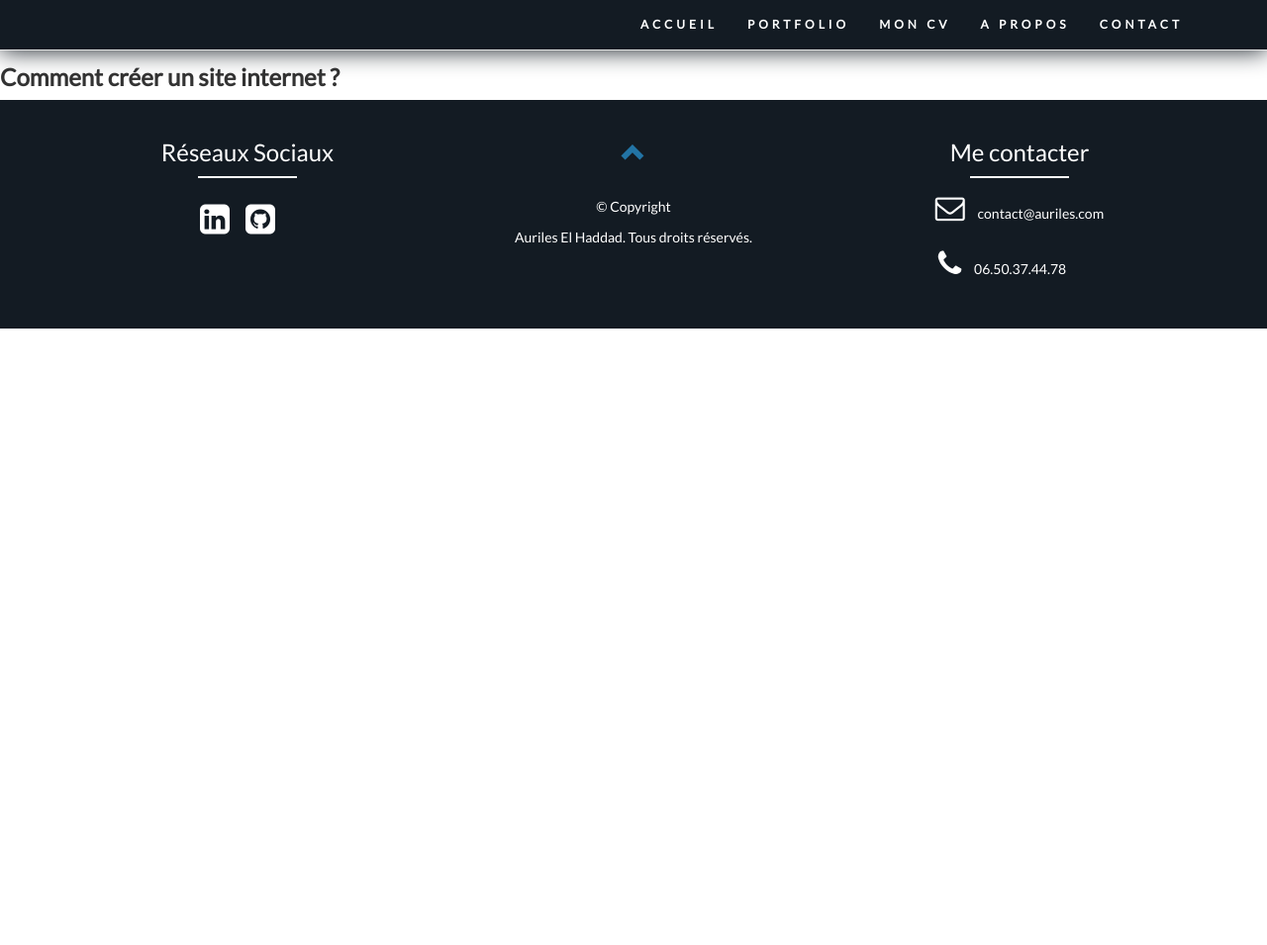
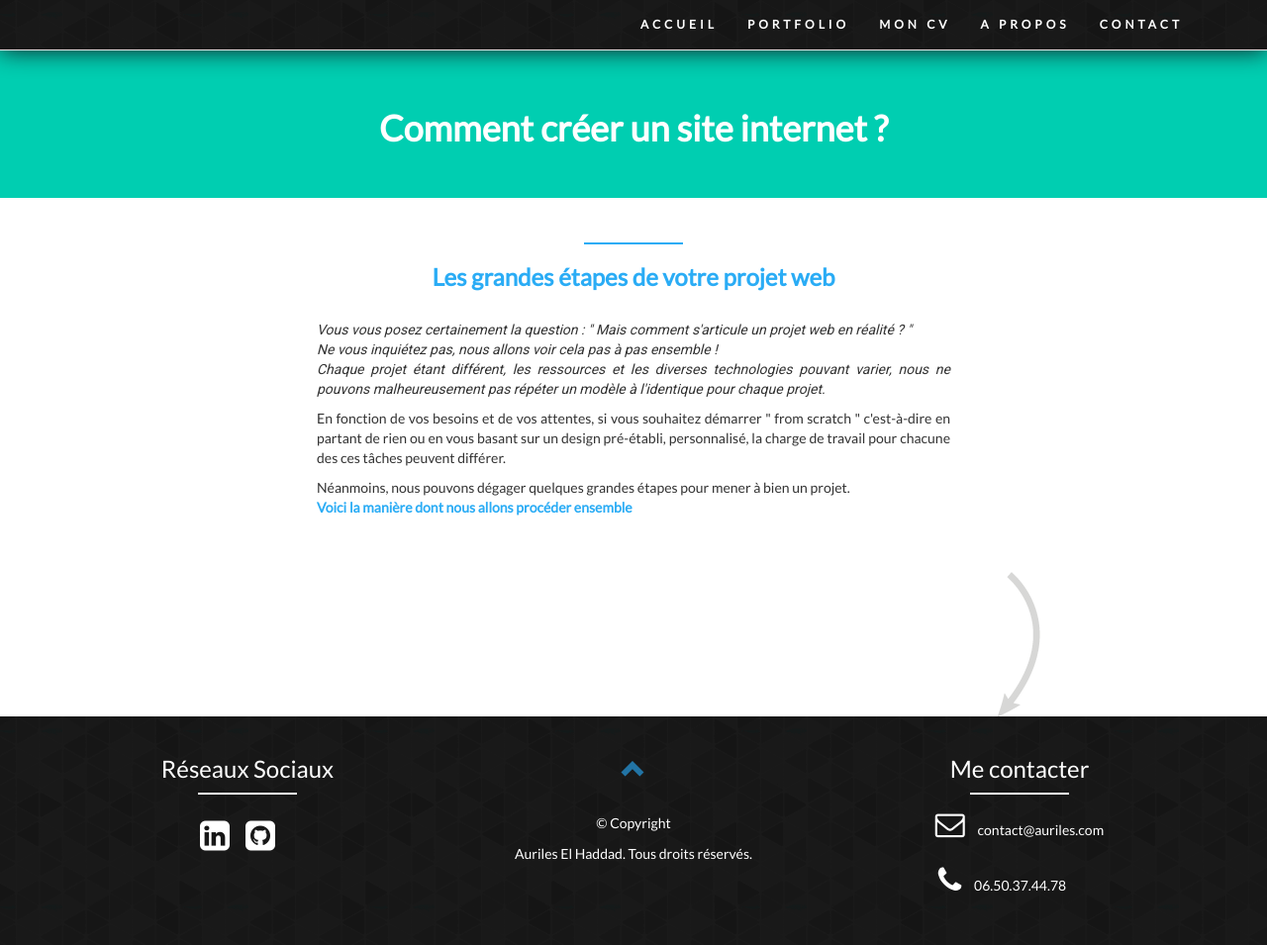
Before and after one commit to Auriles/My-Website, a plain HTML site: page html/more.html in a window 1280 px wide. Shown: the whole page at 99% size. Before the commit the page ends 800 px from the top, so only its background shows below. Drawn offline with nearby package versions, Linux system fonts and the light colour scheme.

Commit message:
page more - section description

```diff
--- a/css/style.css
+++ b/css/style.css
@@ -64,20 +64,6 @@ section .heading h2 {
   margin: 0 auto;
 }
 
-.gray-divider {
-  width: 100px;
-  height: 2px;
-  background: #8D99AE;
-  margin: 0 auto;
-}
-
-.silver-divider {
-  width: 100px;
-  height: 2px;
-  background: #E0E0E2;
-  margin: 0 auto;
-}
-
 .white-divider {
   width: 100px;
   height: 2px;
@@ -91,6 +77,28 @@ section .heading h2 {
   background: #2274A5;
   margin: 0 auto;
 }
+
+.green-divider {
+  width: 100px;
+  height: 2px;
+  background: #41EC7A;
+  margin: 0 auto;
+}
+
+.blue2-divider {
+  width: 100px;
+  height: 2px;
+  background: #00CEB1;
+  margin: 0 auto;
+}
+
+.blue3-divider {
+  width: 100px;
+  height: 2px;
+  background: #2AACF5;
+  margin: 0 auto;
+}
+
 
 .bold-blue {
   color: #2274A5;
@@ -129,7 +137,7 @@ section .heading h2 {
 /* MENU */
 
 .navbar {
-  background: #131B23;
+  background-image: url('../images/bg-footer.png');
   font-size: 12px;
   letter-spacing: 4px;
   text-transform: uppercase;
@@ -386,7 +394,7 @@ section .heading h2 {
  /* FOOTER */
 
  footer {
-   background: #131B23;
+   background-image: url('../images/bg-footer.png');
    padding: 20px 0 40px;
  }
 
@@ -446,3 +454,38 @@ section .heading h2 {
  }
 
  /* Page more.html */
+
+/* more-banner */
+
+#more-banner{
+  height: 200px;
+  background-color: #00CEB1;
+}
+
+#more-banner h1 {
+  margin-top: 65px;
+  color: #fff;
+  text-align: center;
+}
+
+/* more-description */
+
+#more-description h3 {
+  color: #2AACF5;
+}
+
+#more-description p {
+  text-align: justify;
+  margin-left: 250px;
+  margin-right: 250px;
+}
+
+#more-description p:nth-of-type(1) {
+  font-family: 'Roboto', sans-serif;
+  font-style: italic;
+}
+
+#more-description span {
+  color: #2AACF5;
+  font-weight: bold;
+}
--- a/html/more.html
+++ b/html/more.html
@@ -8,12 +8,12 @@
       <meta charset="UTF-8">
       <meta name="viewport" content="width=device-width, initial-scale=1">
       <link rel="stylesheet" href="https://maxcdn.bootstrapcdn.com/bootstrap/3.3.7/css/bootstrap.min.css">
-      <link href="https://fonts.googleapis.com/css?family=Lato" rel="stylesheet">
+      <link href="https://fonts.googleapis.com/css?family=Lato|Roboto" rel="stylesheet">
       <link rel="stylesheet" href="https://maxcdn.bootstrapcdn.com/font-awesome/4.7.0/css/font-awesome.min.css">
       <link rel="stylesheet" href="../css/style.css">
       <script src="https://ajax.googleapis.com/ajax/libs/jquery/3.1.1/jquery.min.js"></script>
       <script src="https://maxcdn.bootstrapcdn.com/bootstrap/3.3.7/js/bootstrap.min.js"></script>
-      <script src="js/script.js"></script>
+      <!-- <script src="js/script.js"></script> -->
     </head>
   </head>
 
@@ -42,9 +42,39 @@
     </nav>
 
     <!-- Banner -->
-    <section class="more">
-      <div class="banner">
-        <h3>Comment créer un site internet ?</h3>
+    <section id="more-banner">
+      <div class="text-center">
+        <h1>Comment créer un site internet ?</h1>
+      </div>
+    </section>
+
+    <!-- Description -->
+    <section id="more-description">
+      <div class="container">
+        <div class="blue3-divider"></div>
+        <div class="text-center">
+          <h3>Les grandes étapes de votre projet web</h3> <br>
+          <p>Vous vous posez certainement la question : " Mais comment s'articule un projet web en réalité ? "<br> Ne vous inquiétez pas, nous allons voir cela pas à pas ensemble ! <br> Chaque projet étant différent, les ressources et les diverses technologies pouvant varier, nous ne pouvons malheureusement pas répéter un modèle à l'identique pour chaque projet.</p>
+          <p>En fonction de vos besoins et de vos attentes, si vous souhaitez démarrer " from scratch " c'est-à-dire en partant de rien ou en vous basant sur un design pré-établi, personnalisé, la charge de travail pour chacune des ces tâches peuvent différer.</p>
+          <p>Néanmoins, nous pouvons dégager quelques grandes étapes pour mener à bien un projet. <br> <span><strong>Voici la manière dont nous allons procéder ensemble </strong></span></p>
+        </div>
+      </div>
+    </section>
+
+    <!-- Maquettes -->
+    <section id="more-maquettes">
+      <div class="container">
+        <div class="row text-center">
+          <div class="col-sm-4">
+
+          </div>
+          <div class="col-sm-4">
+
+          </div>
+          <div class="col-sm-4">
+            <img src="../images/arrowR.png">
+          </div>
+        </div>
       </div>
     </section>
 
```
Also changed, not shown: images/arrowL.png (added), images/arrowR.png (added), images/bg-footer.png (added).
